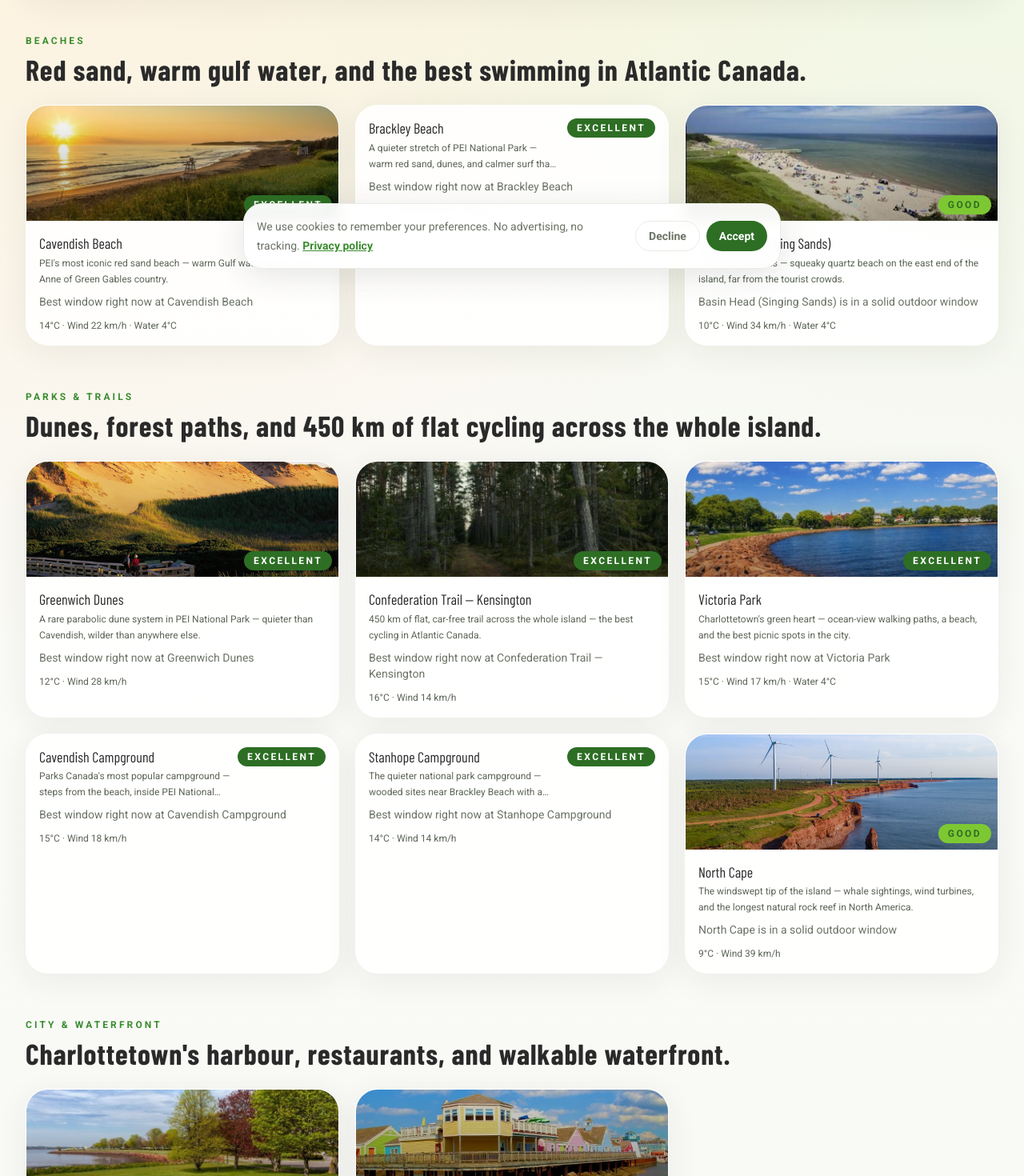
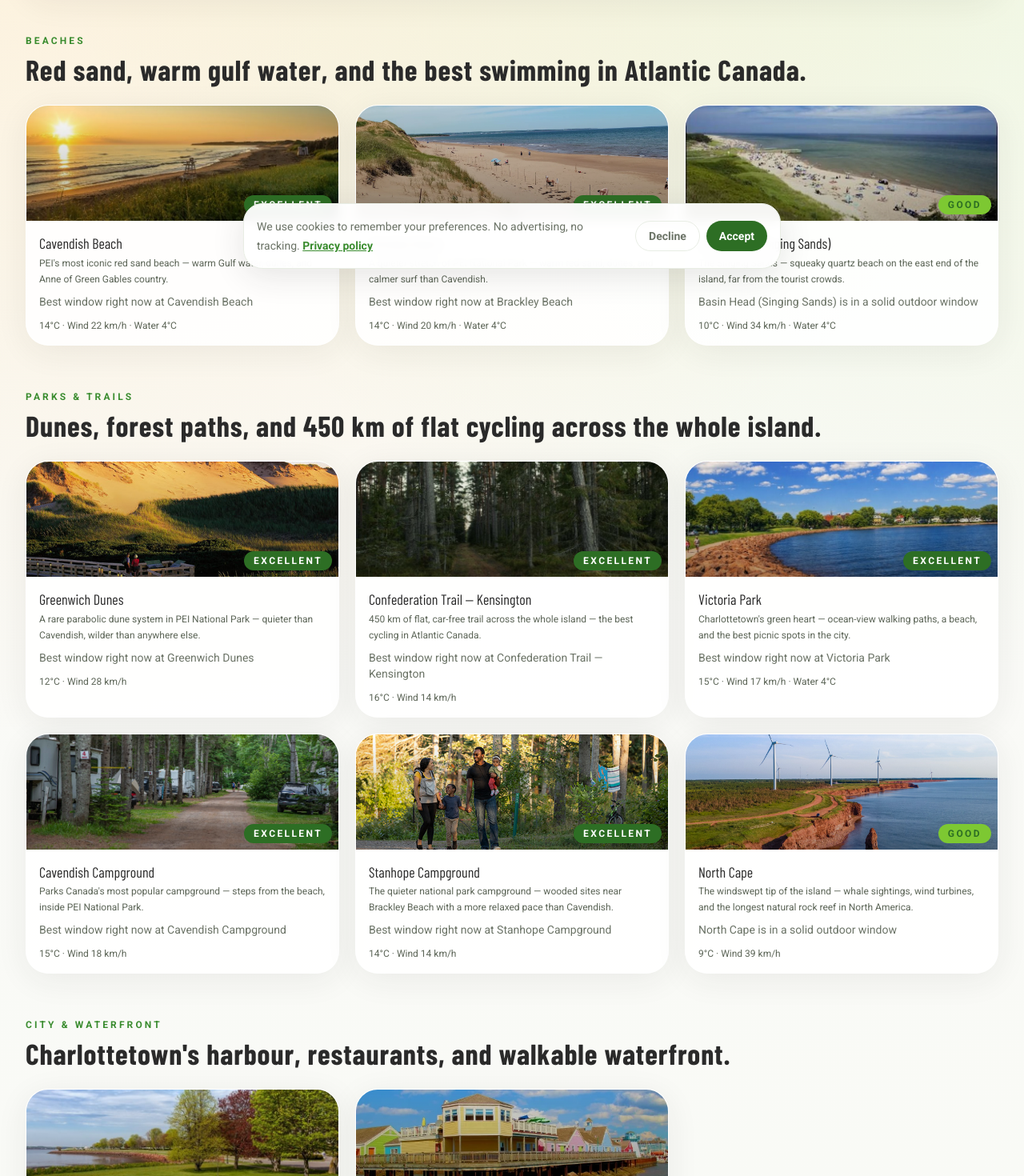
Before and after one commit to openairweatherstacks/OpenAirPEI, a Next.js app: page /explore in a window 1280 px wide. Shown: the part 440-1910 px from the top of the page at 80% size. Built offline with nearby package versions, Linux system fonts and the light colour scheme; no server answers; a web font is replaced by a local one.

Commit message:
Fix missing images on Explore page for all locations

```diff
--- a/app/explore/page.tsx
+++ b/app/explore/page.tsx
@@ -168,6 +168,11 @@ function ExploreCard({ entry }: { entry: LocationConditions }) {
     "north-cape": "/get-images/northcape.jpg",
     "basin-head": "/get-images/singing sands.webp",
     summerside: "/get-images/summerside.webp",
+    "brackley-beach": "/brackley.webp",
+    "fox-meadow-golf": "/get-images/fooxmeadow.jpg",
+    "belvedere-golf": "/get-images/Belvedere.webp",
+    "cavendish-campground": "/get-images/cavendishcamp.jpg",
+    "stanhope-campground": "/get-images/stanhope.jpg",
   };
 
   const image = LOCATION_IMAGES[entry.location.id];
```
